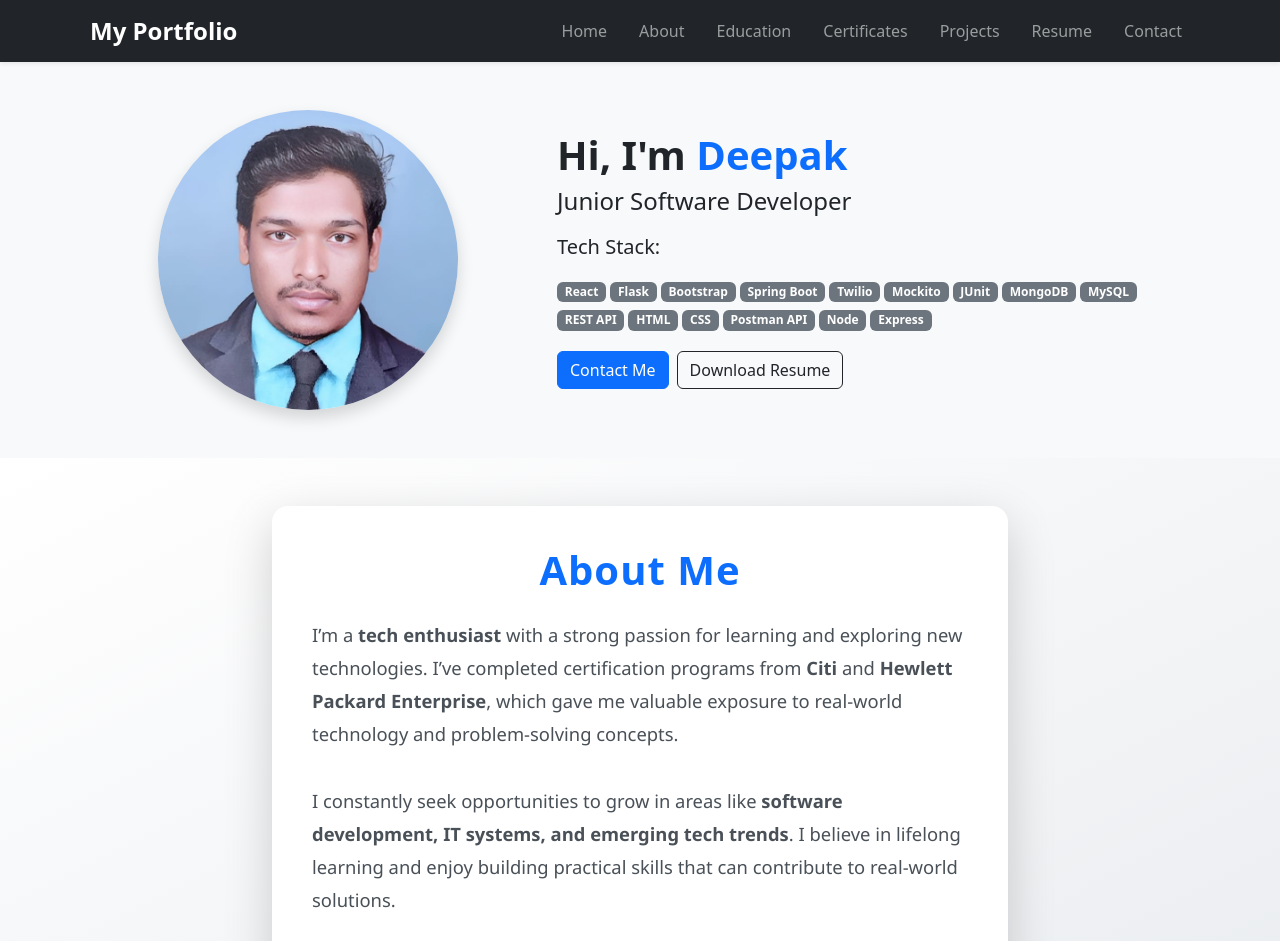
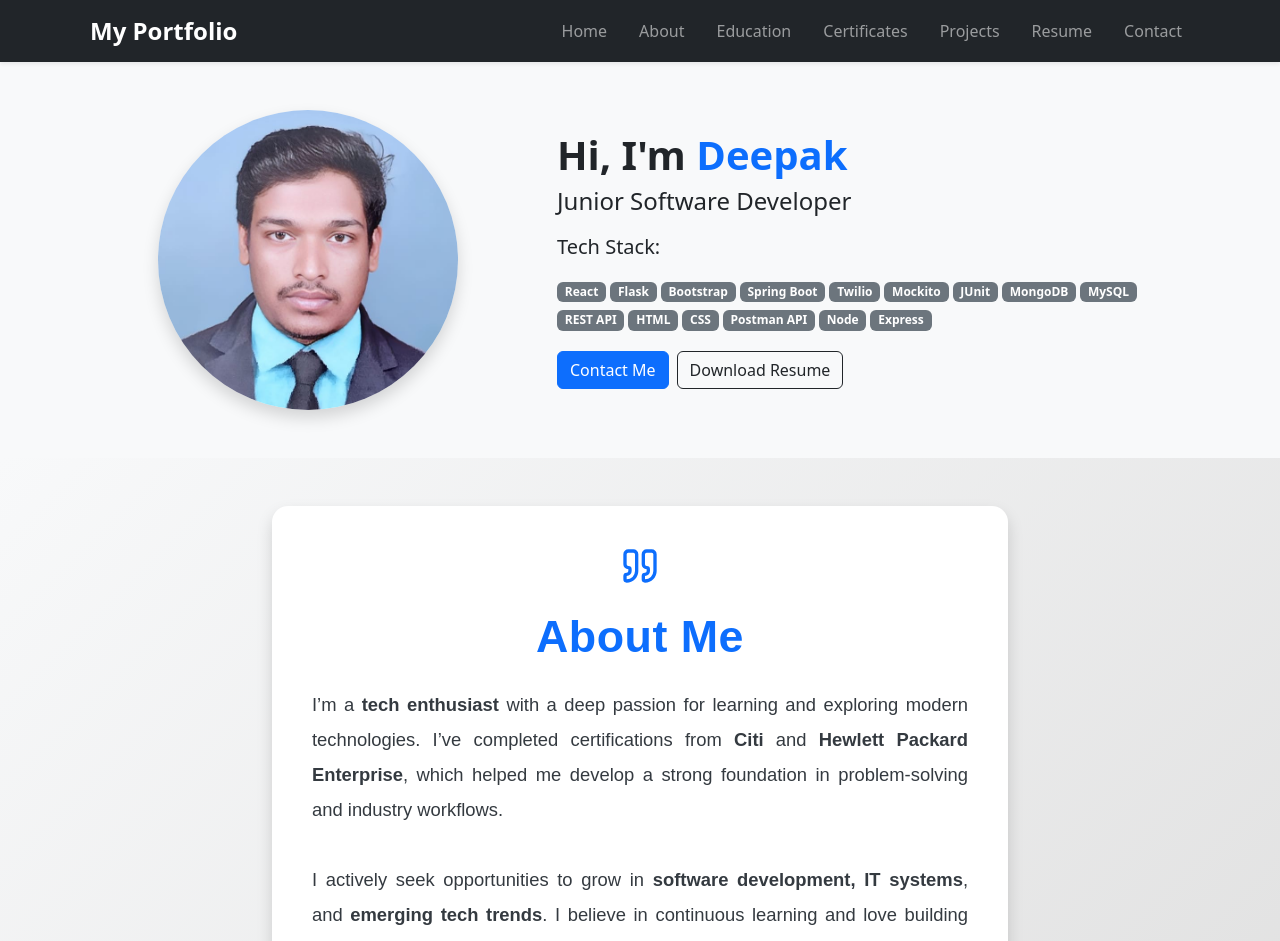
Before and after one commit to DeepakChitravel/Portfolio, a React (Create React App) app: page / in a window 1280 px wide. Shown: the top 941 px of the page. Built offline with nearby package versions, Linux system fonts and the light colour scheme.

Commit message:
About Design changed

```diff
--- a/package.json
+++ b/package.json
@@ -9,6 +9,7 @@
     "@testing-library/user-event": "^13.5.0",
     "bootstrap": "^5.3.6",
     "bootstrap-icons": "^1.13.1",
+    "lucide-react": "^0.513.0",
     "react": "^19.1.0",
     "react-bootstrap": "^2.10.10",
     "react-dom": "^19.1.0",
--- a/src/components/About.js
+++ b/src/components/About.js
@@ -1,21 +1,40 @@
 import React from 'react';
 import { Container, Row, Col, Card } from 'react-bootstrap';
+import { Quote } from 'lucide-react'; // Optional icon (needs lucide-react installed)
 
 const About = () => {
   return (
-    <div id="about" className="py-5" style={{ background: 'linear-gradient(to bottom right, #ffffff, #e9ecef)' }}>
+    <div
+      id="about"
+      className="py-5"
+      style={{
+        background: 'linear-gradient(135deg, #f8f9fa, #e0e0e0)',
+        fontFamily: "'Poppins', sans-serif",
+      }}
+    >
       <Container>
         <Row className="justify-content-center">
           <Col md={10} lg={8}>
-            <Card className="shadow-lg border-0 rounded-4 p-4" style={{ backgroundColor: '#ffffff' }}>
+            <Card
+              className="border-0 shadow rounded-4 p-4"
+              style={{
+                backgroundColor: '#ffffff',
+                boxShadow: '0 12px 30px rgba(0,0,0,0.1)',
+                borderRadius: '1.5rem',
+              }}
+            >
               <Card.Body>
+                <div className="text-center mb-4">
+                  <Quote size={40} color="#0d6efd" />
+                </div>
                 <Card.Title
                   className="mb-4 text-center"
                   style={{
-                    fontSize: '2.5rem',
-                    fontWeight: 'bold',
+                    fontSize: '2.8rem',
+                    fontWeight: '600',
                     color: '#0d6efd',
-                    letterSpacing: '1px'
+                    letterSpacing: '0.5px',
+                    fontFamily: "'Poppins', sans-serif",
                   }}
                 >
                   About Me
@@ -23,20 +42,25 @@ const About = () => {
                 <Card.Text
                   style={{
                     fontSize: '1.15rem',
-                    lineHeight: '1.8',
-                    color: '#495057',
-                    fontFamily: "'Segoe UI', Tahoma, Geneva, Verdana, sans-serif"
+                    lineHeight: '1.9',
+                    color: '#343a40',
+                    fontWeight: '400',
+                    textAlign: 'justify',
                   }}
                 >
-                  I’m a <strong>tech enthusiast</strong> with a strong passion for learning and exploring new technologies. I’ve completed certification programs from <strong>Citi</strong> and <strong>Hewlett Packard Enterprise</strong>, which gave me valuable exposure to real-world technology and problem-solving concepts.
-
-                  <br /><br />
-                  I constantly seek opportunities to grow in areas like <strong>software development, IT systems, and emerging tech trends</strong>. I believe in lifelong learning and enjoy building practical skills that can contribute to real-world solutions.
-
-                  <br /><br />
-                  Currently, I’m focused on gaining hands-on experience and connecting with professionals who share a love for <strong>innovation and technology</strong>.
-
-
+                  I’m a <strong>tech enthusiast</strong> with a deep passion for learning and exploring modern
+                  technologies. I’ve completed certifications from <strong>Citi</strong> and{' '}
+                  <strong>Hewlett Packard Enterprise</strong>, which helped me develop a strong foundation in
+                  problem-solving and industry workflows.
+                  <br />
+                  <br />
+                  I actively seek opportunities to grow in <strong>software development, IT systems</strong>, and
+                  <strong> emerging tech trends</strong>. I believe in continuous learning and love building real-world
+                  solutions through hands-on projects.
+                  <br />
+                  <br />
+                  My focus is on creating impactful work and connecting with like-minded professionals who are
+                  passionate about <strong>innovation and technology</strong>.
                 </Card.Text>
               </Card.Body>
             </Card>
```
Also changed, not shown: 1 other file (tests, documents, lock files or other folders).
